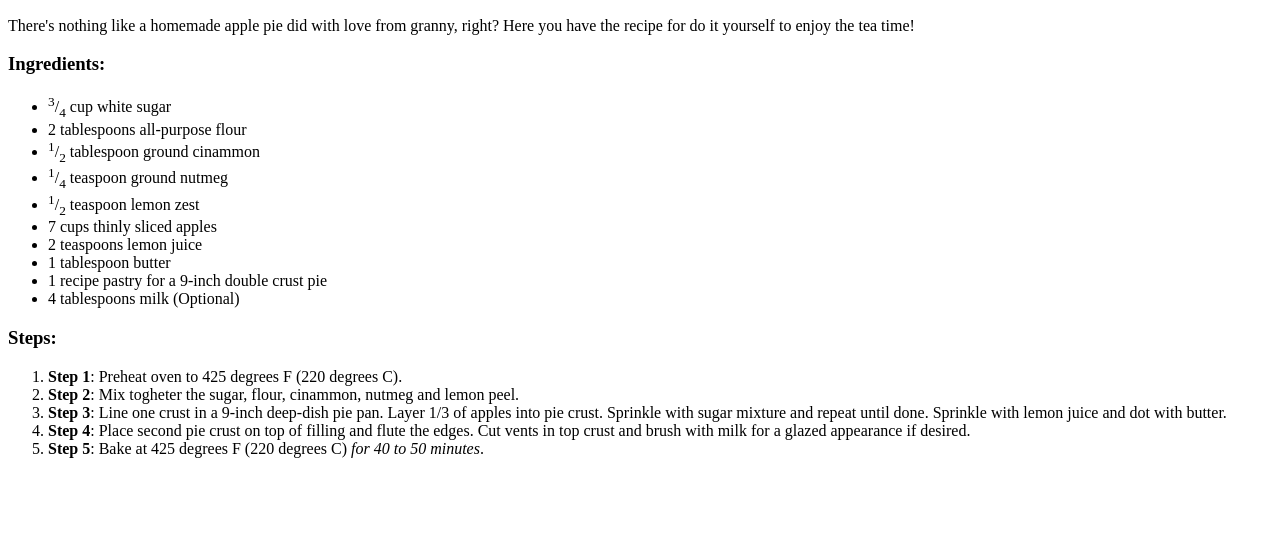
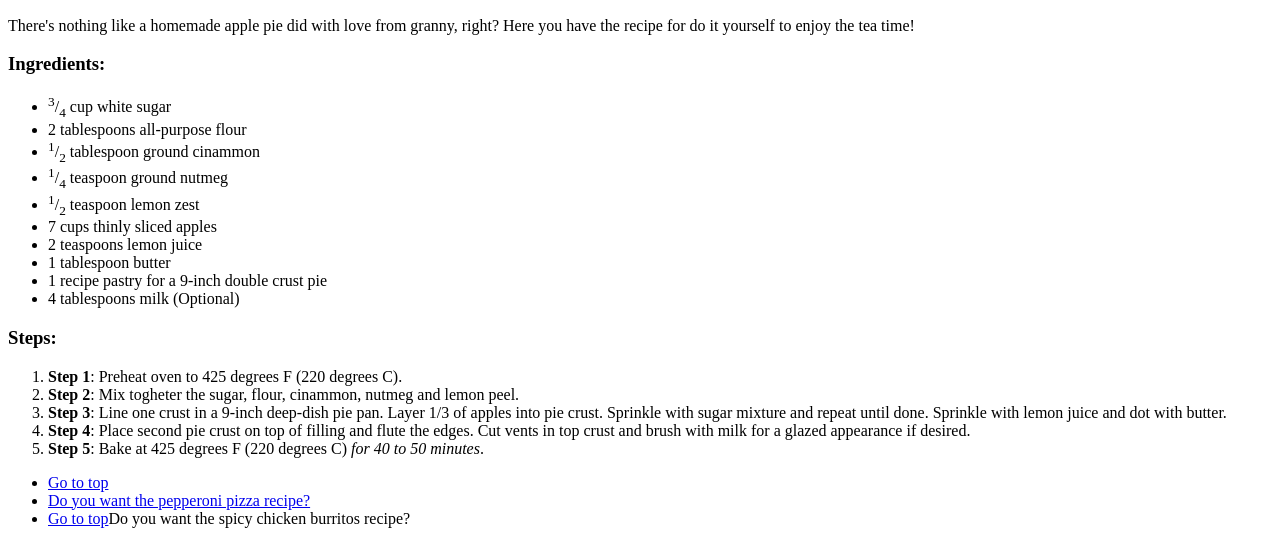
Before and after one commit to AlejandroMDQ/odin-recipes, a plain HTML site: page recipes/apple-pie.html in a window 1280 px wide. Shown: the part 642-1186 px from the top of the page. Before the commit the page ends 1116 px from the top, so only its background shows below. Drawn offline with Linux system fonts and the light colour scheme.

Commit message:
Added links to the other pages in the recipe's page

```diff
--- a/recipes/apple-pie.html
+++ b/recipes/apple-pie.html
@@ -4,7 +4,7 @@
         <meta charset="UTF-8">
         <title>Apple Pie</title>
     </head>
-    <body>
+    <body>  <a name="top"></a>
         <a href="../index.html">Go back to homepage</a>
         <h1>Grandma's Apple Pie</h1>
         <img src="../images/apl-pie.jpg" alt="apple pie">
@@ -31,5 +31,11 @@
             <li><strong>Step 4</strong>: Place second pie crust on top of filling and flute the edges. Cut vents in top crust and brush with milk for a glazed appearance if desired.</li>
             <li><strong>Step 5</strong>: Bake at 425 degrees F (220 degrees C) <em>for 40 to 50 minutes</em>.</li>
         </ol>
+        <ul>
+            <li><a href="#top">Go to top</a></li>
+            <li><a href="../recipes/pepperoni-pizza.html">Do you want the pepperoni pizza recipe?</a></li>
+            <li><a href="../recipes/spicy-burritos.html">Go to top</a>Do you want the spicy chicken burritos recipe?</li>
+        </ul>
+
     </body>
 </html>
```
Also changed, not shown: recipes/pepperoni-pizza.html (+6 -1 lines), recipes/spicy-burritos.html (+6 -1 lines).
